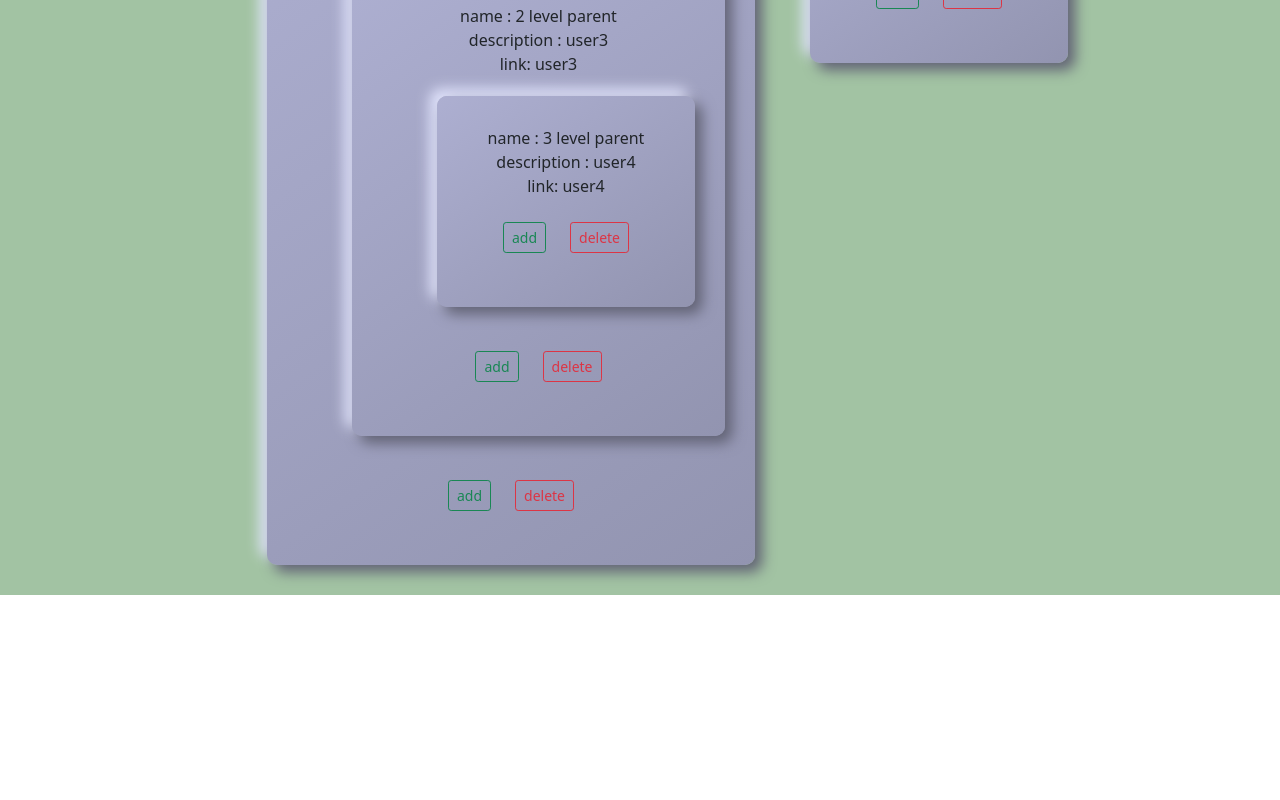
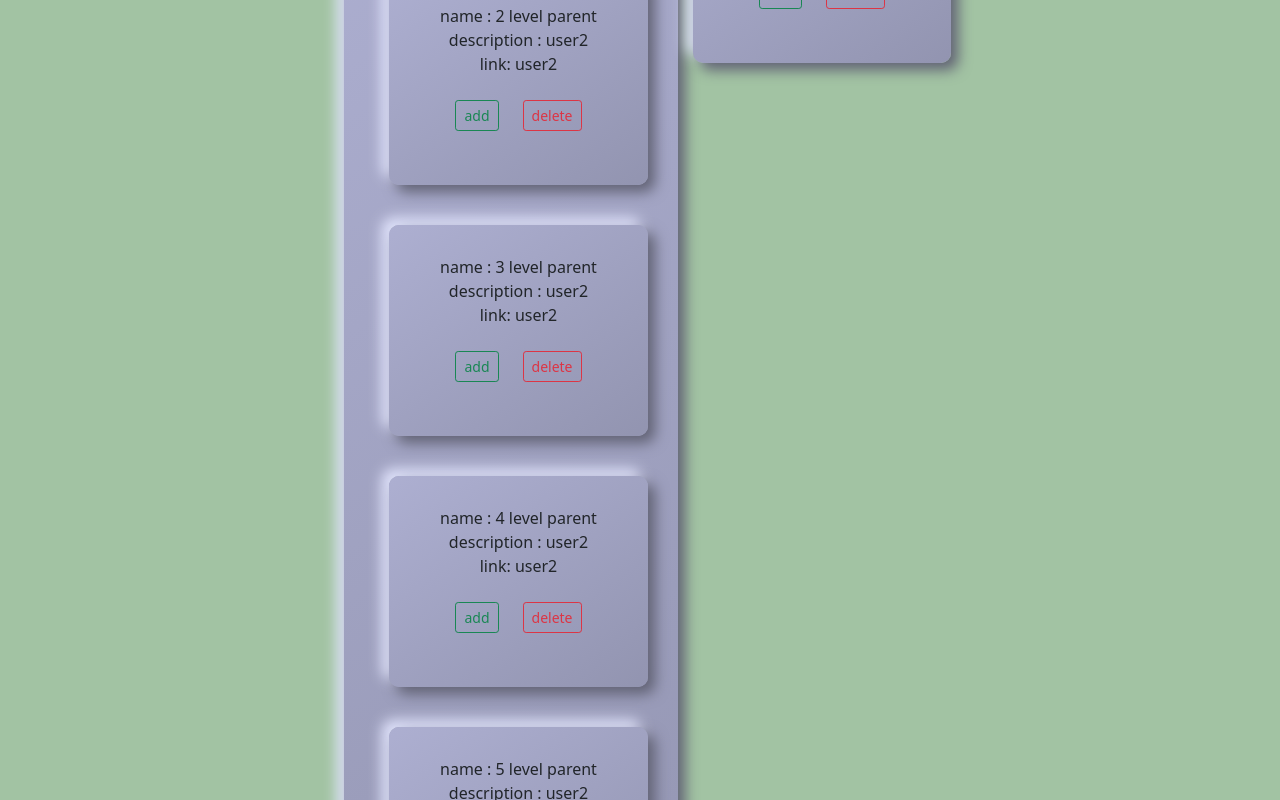
Before and after one commit to AbrahamTerfie/print_structure, a React (Create React App) app: page / in a window 1280 px wide. Shown: the part 280-1080 px from the top of the page. Before the commit the page ends 875 px from the top, so only its background shows below. Built offline with nearby package versions, Linux system fonts and the light colour scheme.

Commit message:
delete function

```diff
--- a/src/data/data.ts
+++ b/src/data/data.ts
@@ -1,33 +1,54 @@
 export const commentData = {
     name: " root parent ",
+    id: 0,
+    parentId: 0,
     description: "grzm",
     link: "grzm",
     children: [
         {
             id: 1,
+            parentId: 0,
             name: " 1 level parent ",
             description: "user2",
             link: "user2",
             children: [
                 {
                     id: 2,
+                    parentId: 1,
                     name: " 2 level parent ",
-                    description: "user3",
-                    link: "user3",
-                    children: [
-                        {
-                            id: 3,
-                            name: " 3 level parent ",
-                            description: "user4",
-                            link: "user4",
-                            children: []
-                        }
-                    ]
+                    description: "user2",
+                    link: "user2",
+                    children: []
+                },
+                {
+                    id: 4,
+                    parentId: 1,
+                    name: " 3 level parent ",
+                    description: "user2",
+                    link: "user2",
+                    children: []
+                },
+                {
+                    id: 5,
+                    parentId: 1,
+                    name: " 4 level parent ",
+                    description: "user2",
+                    link: "user2",
+                    children: []
+                },
+                {
+                    id: 6,
+                    parentId: 1,
+                    name: " 5 level parent ",
+                    description: "user2",
+                    link: "user2",
+                    children: []
                 },
             ]
         },
         {
-            id: 4,
+            id: 7,
+            parentId: 0,
             name: " 1 level parent ",
             description: "user5",
             link: "user5",
--- a/src/logic/nestedDatalogic.tsx
+++ b/src/logic/nestedDatalogic.tsx
@@ -1,4 +1,4 @@
-import React, { useState, useContext } from "react"
+import React, { useState, useContext, useEffect } from "react"
 
 import { Button, Modal, ModalFooter, ModalHeader, Col, FormGroup, Label, Input, ModalBody, Form, Row } from 'reactstrap'
 
@@ -6,7 +6,8 @@ import { AppContext } from '../context/AppContext'
 
 
 const resetFormData = {
-  id: 0,
+  id: '',
+  parentId: '',
   name: '',
   description: '',
   link: '',
@@ -16,11 +17,10 @@ const resetFormData = {
 
 function Comment({ comment }: any) {
 
-  const { state, newChild, setNewchildren , setState} = useContext(AppContext)
+  const { state, newChild, setNewchildren, setState } = useContext(AppContext)
   const [formData, setFormData] = useState({
-    // id: comment.id + 1,
-    //assign random ew id
-    id: Math.floor(Math.random() * 100),
+    id: Math.floor(Math.random() * 100).toString(),
+    parentId: comment.id,
     name: '',
     description: '',
     link: '',
@@ -28,8 +28,8 @@ function Comment({ comment }: any) {
   })
   const { name, description, link } = formData
   const onChange = (e: any) => setFormData({ ...formData, [e.target.name]: e.target.value })
-  console.log("form data", formData)
-  console.log("newChild", newChild)
+  // console.log("form data", formData)
+  // console.log("newChild", newChild)
   const onSubmit = (e: any) => {
     e.preventDefault()
     setNewchildren({ ...newChild, newChild: formData })
@@ -37,15 +37,27 @@ function Comment({ comment }: any) {
     setFormData(resetFormData)
   }
 
-//pop comment from newChild
-  const onDelete = (e: any) => {
-    e.preventDefault()
-    setNewchildren({ ...newChild, newChild: resetFormData.children })
-    comment.children.pop()
+
+  function removeFromTree(node: any, id: number) {
+    if (node.id == id) {
+      node = undefined
+    } else {
+      node.children.forEach((child: any, id: any) => {
+        console.log("child", child)
+        if (!removeFromTree(child, id)) node.children.splice(id, 1)
+      })
+    }
+    return node
   }
 
-
-
+  const deleteFunction = (id: number) => {
+    state.children.forEach((item) => item.children.forEach((child, index) => {
+      if (child.id === id) {
+        return item.children.splice(index, 1);
+      }
+    }));
+    setState({ ...state, children: state.children })
+  }
   const nestedComments = (comment.children || []).map((comment: { id: any }) => {
     return <Comment
       key={comment.id} comment={comment} type="child" />
@@ -57,7 +69,7 @@ function Comment({ comment }: any) {
       <div
         className="cardContainer  cardTop"
         style={{
-          "marginLeft": "55px", "marginTop": "20px",
+          "marginLeft": "15px", "marginTop": "20px",
           "width": "max-content",
           "display": "flex",
           "flexDirection": "column",
@@ -84,7 +96,8 @@ function Comment({ comment }: any) {
             <Button
               outline
               size="sm"
-              onClick={onDelete}
+              onClick={(e) => deleteFunction(comment.id)}
+
               color="danger"
             >
               delete
@@ -111,7 +124,7 @@ function Comment({ comment }: any) {
                   <Input
                     id="name"
                     name="name"
-                    placeholder="card name "
+                    placeholder="carname "
                     type="text"
                     value={name}
                     onChange={onChange}
@@ -195,7 +208,7 @@ function NestedComm() {
           return (
             <div>
               <Comment
-                key={comment.id} comment={comment} />
+                key={comment.name} comment={comment} />
             </div>
           )
         })}
```
Also changed, not shown: src/context/AppContext.tsx (+7 -11 lines).
